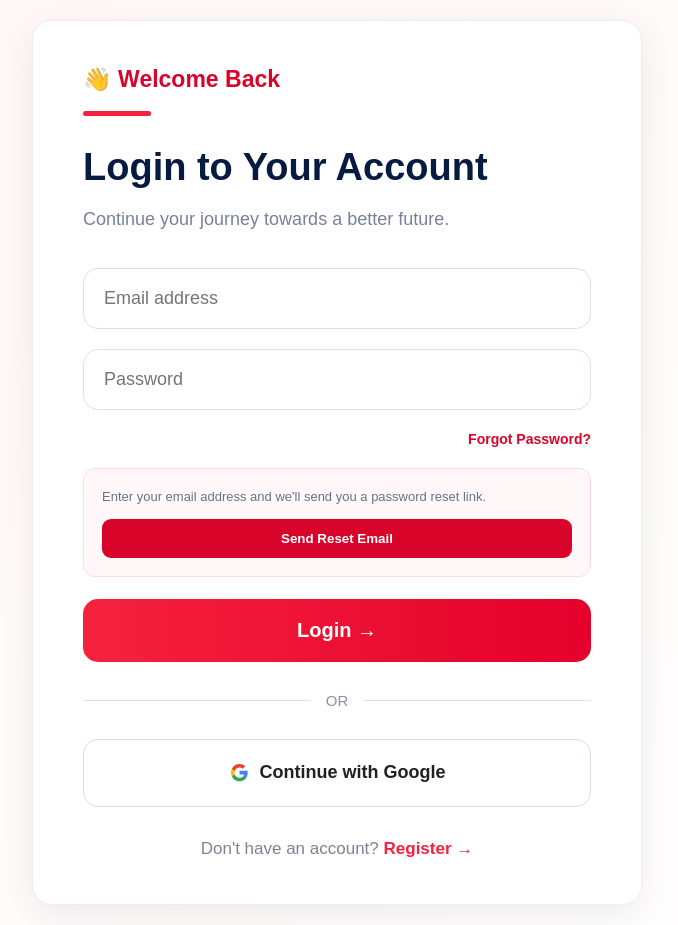
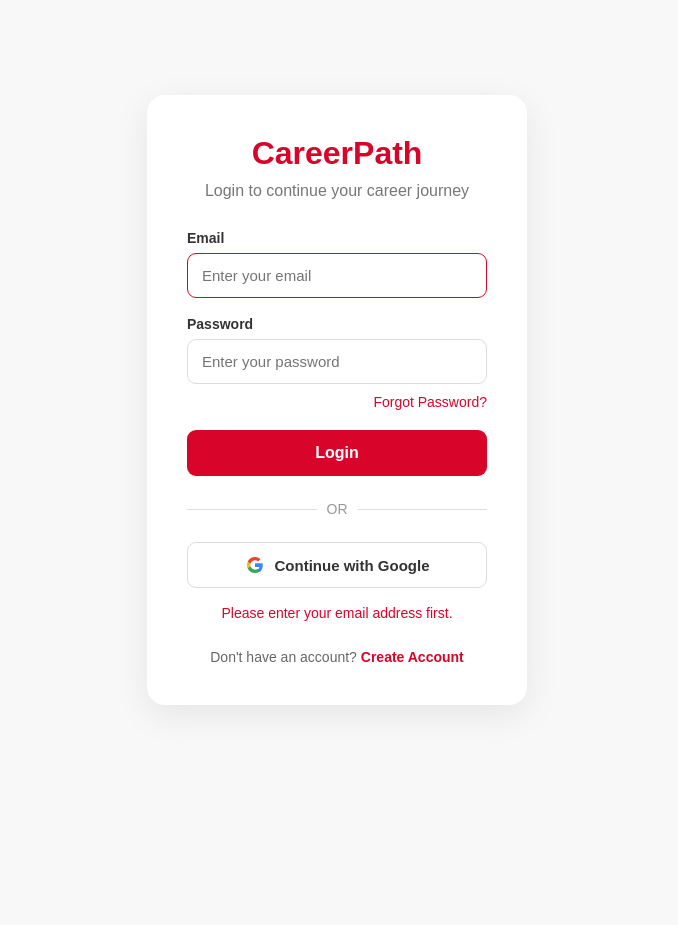
Before and after one commit to varsheethaa28/student-career-roadmaps, a plain HTML site: page pages/login.html in a window 1280 px wide. Both pictures are taken after a click on the button "Forgot Password?". Shown: the whole page, without its empty margins (303-981 px from the left). After the commit the page ends 800 px from the top, so only its background shows below. Drawn offline with Linux system fonts and the light colour scheme.

Commit message:
Add forgot password to login

```diff
--- a/pages/login.html
+++ b/pages/login.html
@@ -8,323 +8,219 @@
 
     <style>
         * {
-            box-sizing: border-box;
             margin: 0;
             padding: 0;
+            box-sizing: border-box;
+            font-family: Arial, sans-serif;
         }
 
         body {
-            font-family: Arial, Helvetica, sans-serif;
             min-height: 100vh;
-            background: linear-gradient(135deg, #fff5f6, #ffffff);
             display: flex;
+            justify-content: center;
             align-items: center;
-            justify-content: center;
-            color: #172033;
+            background: #f8f8f8;
         }
 
-        .container {
+        .login-container {
             width: 100%;
-            max-width: 650px;
+            max-width: 420px;
             padding: 20px;
         }
 
-        .card {
+        .login-card {
             background: white;
-            border-radius: 20px;
-            padding: 45px 50px;
-            box-shadow: 0 10px 35px rgba(0, 0, 0, 0.07);
-            border: 1px solid #eeeeee;
+            padding: 40px;
+            border-radius: 18px;
+            box-shadow: 0 10px 35px rgba(0, 0, 0, 0.08);
         }
 
-        .welcome {
+        .logo {
+            text-align: center;
+            margin-bottom: 10px;
             color: #d90429;
-            font-size: 23px;
-            font-weight: 700;
+            font-size: 32px;
+            font-weight: bold;
+        }
+
+        .subtitle {
+            text-align: center;
+            color: #777;
             margin-bottom: 30px;
         }
 
-        .welcome span {
-            display: inline-block;
-            width: 68px;
-            height: 5px;
-            background: #f5223d;
-            border-radius: 10px;
-            margin-top: 18px;
-            display: block;
+        .form-group {
+            margin-bottom: 18px;
         }
 
-        h1 {
-            font-size: 38px;
-            margin-bottom: 20px;
-            color: #071b42;
-        }
-
-        .subtitle {
-            color: #788196;
-            font-size: 18px;
-            margin-bottom: 38px;
-        }
-
-        .form-group {
-            margin-bottom: 20px;
+        label {
+            display: block;
+            margin-bottom: 7px;
+            font-size: 14px;
+            font-weight: 600;
+            color: #333;
         }
 
         input {
             width: 100%;
-            padding: 19px 20px;
-            border: 1px solid #dce1e9;
-            border-radius: 15px;
+            padding: 13px 14px;
+            border: 1px solid #ddd;
+            border-radius: 9px;
+            font-size: 15px;
             outline: none;
-            font-size: 18px;
-            color: #172033;
         }
 
         input:focus {
             border-color: #d90429;
-            box-shadow: 0 0 0 3px rgba(217, 4, 41, 0.08);
+        }
+
+        .forgot-container {
+            display: flex;
+            justify-content: flex-end;
+            margin-top: -8px;
+            margin-bottom: 20px;
+        }
+
+        #forgotPassword {
+            background: transparent;
+            border: none;
+            outline: none;
+            padding: 0;
+            color: #d90429;
+            font-size: 14px;
+            cursor: pointer;
+        }
+
+        #forgotPassword:hover {
+            text-decoration: underline;
         }
 
         .login-btn {
             width: 100%;
-            padding: 20px;
+            padding: 14px;
+            background: #d90429;
+            color: white;
             border: none;
-            border-radius: 15px;
-            background: linear-gradient(
-                90deg,
-                #f5223d,
-                #e4002b
-            );
-            color: white;
-            font-size: 20px;
-            font-weight: 700;
+            border-radius: 9px;
+            font-size: 16px;
+            font-weight: bold;
             cursor: pointer;
-            margin-top: 2px;
         }
 
         .login-btn:hover {
-            opacity: 0.93;
+            background: #b90322;
         }
-
-        /* FORGOT PASSWORD */
-
-        .forgot-container {
-            text-align: right;
-            margin-top: 10px;
-            margin-bottom: 20px;
-        }
-
-        .forgot-btn {
-            border: none;
-            background: none;
-            color: #d90429;
-            font-size: 14px;
-            font-weight: 600;
-            cursor: pointer;
-        }
-
-        .forgot-btn:hover {
-            text-decoration: underline;
-        }
-
-        .reset-box {
-            display: none;
-            background: #fff7f8;
-            border: 1px solid #ffdce1;
-            border-radius: 12px;
-            padding: 18px;
-            margin-bottom: 20px;
-        }
-
-        .reset-box.active {
-            display: block;
-        }
-
-        .reset-box p {
-            color: #687286;
-            font-size: 13px;
-            line-height: 1.5;
-            margin-bottom: 12px;
-        }
-
-        .reset-btn {
-            width: 100%;
-            padding: 12px;
-            border: none;
-            border-radius: 9px;
-            background: #d90429;
-            color: white;
-            font-weight: 700;
-            cursor: pointer;
-        }
-
-        /* DIVIDER */
 
         .divider {
             display: flex;
             align-items: center;
-            gap: 15px;
-            margin: 30px 0;
-            color: #8a93a3;
-            font-size: 15px;
+            gap: 10px;
+            margin: 25px 0;
+            color: #999;
+            font-size: 14px;
         }
 
         .divider::before,
         .divider::after {
             content: "";
+            flex: 1;
             height: 1px;
-            background: #dfe3e9;
-            flex: 1;
+            background: #ddd;
         }
-
-        /* GOOGLE BUTTON */
 
         .google-btn {
             width: 100%;
-            min-height: 68px;
-
+            padding: 12px;
             background: white;
-
-            border: 1px solid #d9dee7;
-
-            border-radius: 15px;
+            color: #333;
+            border: 1px solid #ddd;
+            border-radius: 9px;
+            font-size: 15px;
+            font-weight: 600;
+            cursor: pointer;
 
             display: flex;
+            justify-content: center;
             align-items: center;
-            justify-content: center;
-
             gap: 10px;
-
-            color: #202124;
-
-            font-size: 18px;
-            font-weight: 600;
-
-            cursor: pointer;
-
-            transition: 0.2s;
         }
 
         .google-btn:hover {
-            background: #f8f9fa;
-            border-color: #c5cad3;
-            box-shadow: 0 3px 10px rgba(0, 0, 0, 0.07);
+            background: #f7f7f7;
         }
 
         .google-icon {
-            width: 21px;
-            height: 21px;
-            flex-shrink: 0;
+            width: 20px;
+            height: 20px;
         }
-
-        /* REGISTER */
 
         .register-text {
             text-align: center;
-            margin-top: 32px;
-            color: #7b8495;
-            font-size: 17px;
+            margin-top: 25px;
+            font-size: 14px;
+            color: #666;
         }
 
         .register-text a {
-            color: #f5223d;
-            font-weight: 700;
+            color: #d90429;
             text-decoration: none;
+            font-weight: bold;
         }
 
         .register-text a:hover {
             text-decoration: underline;
         }
 
-        /* MESSAGE */
-
         #message {
+            margin-top: 15px;
             text-align: center;
             font-size: 14px;
             line-height: 1.5;
-            margin-top: 16px;
+            min-height: 20px;
         }
 
         .success {
-            color: #159947;
+            color: #16803c;
         }
 
         .error {
             color: #d90429;
-        }
-
-        @media (max-width: 650px) {
-
-            .container {
-                padding: 12px;
-            }
-
-            .card {
-                padding: 30px 22px;
-            }
-
-            h1 {
-                font-size: 30px;
-            }
-
-            .subtitle {
-                font-size: 16px;
-            }
-
-            input {
-                font-size: 16px;
-                padding: 16px;
-            }
-
-            .login-btn {
-                font-size: 17px;
-                padding: 17px;
-            }
-
-            .google-btn {
-                font-size: 16px;
-            }
         }
     </style>
 </head>
 
 <body>
 
-<div class="container">
+<div class="login-container">
 
-    <div class="card">
+    <div class="login-card">
 
-        <!-- WELCOME -->
-
-        <div class="welcome">
-
-            👋 Welcome Back
-
-            <span></span>
-
+        <div class="logo">
+            CareerPath
         </div>
 
-
-        <h1>
-            Login to Your Account
-        </h1>
-
-
         <p class="subtitle">
-            Continue your journey towards a better future.
+            Login to continue your career journey
         </p>
 
 
+        <!-- ========================= -->
         <!-- LOGIN FORM -->
+        <!-- ========================= -->
 
         <form id="loginForm">
 
             <div class="form-group">
 
+                <label for="email">
+                    Email
+                </label>
+
                 <input
                     type="email"
                     id="email"
-                    placeholder="Email address"
+                    placeholder="Enter your email"
+                    autocomplete="email"
                     required
                 >
 
@@ -333,10 +229,15 @@
 
             <div class="form-group">
 
+                <label for="password">
+                    Password
+                </label>
+
                 <input
                     type="password"
                     id="password"
-                    placeholder="Password"
+                    placeholder="Enter your password"
+                    autocomplete="current-password"
                     required
                 >
 
@@ -349,8 +250,7 @@
 
                 <button
                     type="button"
-                    class="forgot-btn"
-                    id="forgotBtn"
+                    id="forgotPassword"
                 >
                     Forgot Password?
                 </button>
@@ -358,34 +258,13 @@
             </div>
 
 
-            <!-- RESET BOX -->
-
-            <div
-                class="reset-box"
-                id="resetBox"
-            >
-
-                <p>
-                    Enter your email address and we'll send
-                    you a password reset link.
-                </p>
-
-                <button
-                    type="button"
-                    class="reset-btn"
-                    id="resetBtn"
-                >
-                    Send Reset Email
-                </button>
-
-            </div>
-
+            <!-- LOGIN -->
 
             <button
                 type="submit"
                 class="login-btn"
             >
-                Login →
+                Login
             </button>
 
         </form>
@@ -398,15 +277,15 @@
         </div>
 
 
+        <!-- ========================= -->
         <!-- GOOGLE LOGIN -->
+        <!-- ========================= -->
 
         <button
             type="button"
+            id="googleLogin"
             class="google-btn"
-            id="googleBtn"
         >
-
-            <!-- REAL GOOGLE MULTICOLOR G -->
 
             <svg
                 class="google-icon"
@@ -416,22 +295,22 @@
 
                 <path
                     fill="#4285F4"
-                    d="M21.35 12.27c0-.79-.07-1.55-.22-2.27H12v4.3h5.22a4.46 4.46 0 0 1-1.94 2.93v2.44h3.14c1.84-1.69 2.93-4.18 2.93-7.4z"
+                    d="M21.35 12.27c0-.79-.07-1.55-.2-2.27H12v4.3h5.23a4.47 4.47 0 0 1-1.94 2.93v2.44h3.14c1.84-1.69 2.92-4.18 2.92-7.4z"
                 />
 
                 <path
                     fill="#34A853"
-                    d="M12 21.96c2.63 0 4.84-.87 6.45-2.36l-3.14-2.44c-.87.58-1.98.93-3.31.93-2.54 0-4.69-1.72-5.46-4.03H3.3v2.52A9.75 9.75 0 0 0 12 21.96z"
+                    d="M12 21.5c2.63 0 4.84-.87 6.45-2.36l-3.14-2.44c-.87.58-1.98.92-3.31.92-2.54 0-4.69-1.72-5.46-4.03H3.3v2.52A9.74 9.74 0 0 0 12 21.5z"
                 />
 
                 <path
                     fill="#FBBC05"
-                    d="M6.54 14.06a5.86 5.86 0 0 1 0-3.74V7.8H3.3a9.98 9.98 0 0 0 0 8.78l3.24-2.52z"
+                    d="M6.54 13.59A5.86 5.86 0 0 1 6.23 12c0-.55.11-1.09.31-1.59V7.89H3.3A9.73 9.73 0 0 0 2.27 12c0 1.57.38 3.05 1.03 4.11l3.24-2.52z"
                 />
 
                 <path
                     fill="#EA4335"
-                    d="M12 6.29c1.43 0 2.72.49 3.73 1.45l2.8-2.8C16.84 3.33 14.63 2.4 12 2.4a9.75 9.75 0 0 0-8.7 5.4l3.24 2.52C7.31 8.01 9.46 6.29 12 6.29z"
+                    d="M12 6.38c1.43 0 2.71.49 3.72 1.45l2.79-2.79C16.84 3.39 14.63 2.5 12 2.5a9.74 9.74 0 0 0-8.7 5.39l3.24 2.52C7.31 8.1 9.46 6.38 12 6.38z"
                 />
 
             </svg>
@@ -448,58 +327,85 @@
 
         <!-- REGISTER -->
 
-        <div class="register-text">
+        <p class="register-text">
 
             Don't have an account?
 
             <a href="register.html">
-                Register →
+                Create Account
             </a>
 
-        </div>
+        </p>
 
     </div>
 
 </div>
 
 
-<!-- ================= FIREBASE ================= -->
+<!-- ========================= -->
+<!-- FIREBASE -->
+<!-- ========================= -->
 
 <script type="module">
 
     import {
-        auth
+        getAuth,
+        signInWithEmailAndPassword,
+        GoogleAuthProvider,
+        signInWithPopup,
+        sendPasswordResetEmail
+    } from "https://www.gstatic.com/firebasejs/10.12.2/firebase-auth.js";
+
+
+    import {
+        app
     } from "../frontend/firebase-config.js";
 
 
-    import {
-        signInWithEmailAndPassword,
-        sendPasswordResetEmail,
-        GoogleAuthProvider,
-        signInWithPopup
-    } from "https://www.gstatic.com/firebasejs/10.12.2/firebase-auth.js";
+    // Firebase Authentication
 
+    const auth = getAuth(app);
+
+    const provider = new GoogleAuthProvider();
+
+
+    // Elements
 
     const loginForm =
         document.getElementById("loginForm");
 
-    const googleBtn =
-        document.getElementById("googleBtn");
+    const googleLogin =
+        document.getElementById("googleLogin");
 
-    const forgotBtn =
-        document.getElementById("forgotBtn");
+    const forgotPassword =
+        document.getElementById("forgotPassword");
 
-    const resetBtn =
-        document.getElementById("resetBtn");
+    const emailInput =
+        document.getElementById("email");
 
-    const resetBox =
-        document.getElementById("resetBox");
+    const passwordInput =
+        document.getElementById("password");
 
     const message =
         document.getElementById("message");
 
 
-    /* ================= EMAIL LOGIN ================= */
+    // =========================
+    // MESSAGE FUNCTION
+    // =========================
+
+    function showMessage(text, type) {
+
+        message.textContent = text;
+
+        message.className = type;
+
+    }
+
+
+    // =========================
+    // EMAIL LOGIN
+    // =========================
 
     loginForm.addEventListener(
         "submit",
@@ -507,24 +413,28 @@
 
             event.preventDefault();
 
+            const email =
+                emailInput.value.trim();
 
-            const email =
-                document
-                    .getElementById("email")
-                    .value
-                    .trim();
+            const password =
+                passwordInput.value;
 
 
-            const password =
-                document
-                    .getElementById("password")
-                    .value;
+            if (!email || !password) {
+
+                showMessage(
+                    "Please enter your email and password.",
+                    "error"
+                );
+
+                return;
+            }
 
 
-            message.textContent =
-                "Logging in...";
-
-            message.className = "";
+            showMessage(
+                "Logging in...",
+                ""
+            );
 
 
             try {
@@ -536,11 +446,10 @@
                 );
 
 
-                message.textContent =
-                    "✅ Login successful! Redirecting...";
-
-                message.className =
-                    "success";
+                showMessage(
+                    "Login successful!",
+                    "success"
+                );
 
 
                 setTimeout(() => {
@@ -548,49 +457,61 @@
                     window.location.href =
                         "dashboard.html";
 
-                }, 700);
+                }, 800);
 
 
             } catch (error) {
 
-                console.error(error);
+                console.error(
+                    "Login error:",
+                    error
+                );
 
 
                 if (
                     error.code ===
-                    "auth/invalid-credential" ||
+                    "auth/invalid-credential"
+                ) {
+
+                    showMessage(
+                        "Incorrect email or password.",
+                        "error"
+                    );
+
+                }
+
+                else if (
+                    error.code ===
+                    "auth/user-not-found"
+                ) {
+
+                    showMessage(
+                        "No account found with this email.",
+                        "error"
+                    );
+
+                }
+
+                else if (
                     error.code ===
                     "auth/wrong-password"
                 ) {
 
-                    message.textContent =
-                        "Incorrect email or password.";
-
-                } else if (
-                    error.code ===
-                    "auth/user-not-found"
-                ) {
-
-                    message.textContent =
-                        "No account found with this email.";
-
-                } else if (
-                    error.code ===
-                    "auth/invalid-email"
-                ) {
-
-                    message.textContent =
-                        "Please enter a valid email.";
-
-                } else {
-
-                    message.textContent =
-                        "❌ " + error.message;
+                    showMessage(
+                        "Incorrect password.",
+                        "error"
+                    );
 
                 }
 
-                message.className =
-                    "error";
+                else {
+
+                    showMessage(
+                        error.message,
+                        "error"
+                    );
+
+                }
 
             }
 
@@ -598,52 +519,110 @@
     );
 
 
-    /* ================= FORGOT PASSWORD ================= */
+    // =========================
+    // GOOGLE LOGIN
+    // =========================
 
-    forgotBtn.addEventListener(
+    googleLogin.addEventListener(
         "click",
-        () => {
+        async () => {
 
-            resetBox.classList.toggle(
-                "active"
+            showMessage(
+                "Opening Google sign-in...",
+                ""
             );
 
-            message.textContent = "";
+
+            try {
+
+                await signInWithPopup(
+                    auth,
+                    provider
+                );
+
+
+                showMessage(
+                    "Google login successful!",
+                    "success"
+                );
+
+
+                setTimeout(() => {
+
+                    window.location.href =
+                        "dashboard.html";
+
+                }, 800);
+
+
+            } catch (error) {
+
+                console.error(
+                    "Google login error:",
+                    error
+                );
+
+
+                showMessage(
+                    error.message,
+                    "error"
+                );
+
+            }
 
         }
     );
 
 
-    /* ================= RESET PASSWORD ================= */
+    // =========================
+    // FORGOT PASSWORD
+    // =========================
 
-    resetBtn.addEventListener(
+    forgotPassword.addEventListener(
         "click",
         async () => {
 
             const email =
-                document
-                    .getElementById("email")
-                    .value
-                    .trim();
+                emailInput.value.trim();
 
+
+            // Email required
 
             if (!email) {
 
-                message.textContent =
-                    "Please enter your email address first.";
+                showMessage(
+                    "Please enter your email address first.",
+                    "error"
+                );
 
-                message.className =
-                    "error";
+                emailInput.focus();
 
                 return;
-
             }
 
 
-            message.textContent =
-                "Sending reset email...";
+            // Check email format
 
-            message.className = "";
+            if (
+                !email.includes("@") ||
+                !email.includes(".")
+            ) {
+
+                showMessage(
+                    "Please enter a valid email address.",
+                    "error"
+                );
+
+                emailInput.focus();
+
+                return;
+            }
+
+
+            showMessage(
+                "Sending password reset email...",
+                ""
+            );
 
 
             try {
@@ -654,16 +633,18 @@
                 );
 
 
-                message.textContent =
-                    "✅ Password reset email sent. Please check your inbox and Spam folder.";
-
-                message.className =
-                    "success";
+                showMessage(
+                    "Password reset email sent! Check your inbox or spam folder.",
+                    "success"
+                );
 
 
             } catch (error) {
 
-                console.error(error);
+                console.error(
+                    "Password reset error:",
+                    error
+                );
 
 
                 if (
@@ -671,102 +652,45 @@
                     "auth/user-not-found"
                 ) {
 
-                    message.textContent =
-                        "No account found with this email.";
+                    showMessage(
+                        "No account found with this email.",
+                        "error"
+                    );
 
-                } else if (
+                }
+
+                else if (
                     error.code ===
                     "auth/invalid-email"
                 ) {
 
-                    message.textContent =
-                        "Please enter a valid email.";
-
-                } else {
-
-                    message.textContent =
-                        "❌ " + error.message;
+                    showMessage(
+                        "Please enter a valid email address.",
+                        "error"
+                    );
 
                 }
 
-                message.className =
-                    "error";
-
-            }
-
-        }
-    );
-
-
-    /* ================= GOOGLE LOGIN ================= */
-
-    googleBtn.addEventListener(
-        "click",
-        async () => {
-
-            message.textContent =
-                "Opening Google sign-in...";
-
-            message.className = "";
-
-
-            try {
-
-                const provider =
-                    new GoogleAuthProvider();
-
-
-                await signInWithPopup(
-                    auth,
-                    provider
-                );
-
-
-                message.textContent =
-                    "✅ Google login successful! Redirecting...";
-
-                message.className =
-                    "success";
-
-
-                setTimeout(() => {
-
-                    window.location.href =
-                        "dashboard.html";
-
-                }, 700);
-
-
-            } catch (error) {
-
-                console.error(error);
-
-
-                if (
+                else if (
                     error.code ===
-                    "auth/popup-closed-by-user"
+                    "auth/too-many-requests"
                 ) {
 
-                    message.textContent =
-                        "Google sign-in was cancelled.";
-
-                } else if (
-                    error.code ===
-                    "auth/unauthorized-domain"
-                ) {
-
-                    message.textContent =
-                        "This website domain is not authorized in Firebase.";
-
-                } else {
-
-                    message.textContent =
-                        "❌ " + error.message;
+                    showMessage(
+                        "Too many requests. Please try again later.",
+                        "error"
+                    );
 
                 }
 
-                message.className =
-                    "error";
+                else {
+
+                    showMessage(
+                        error.message,
+                        "error"
+                    );
+
+                }
 
             }
 
```
